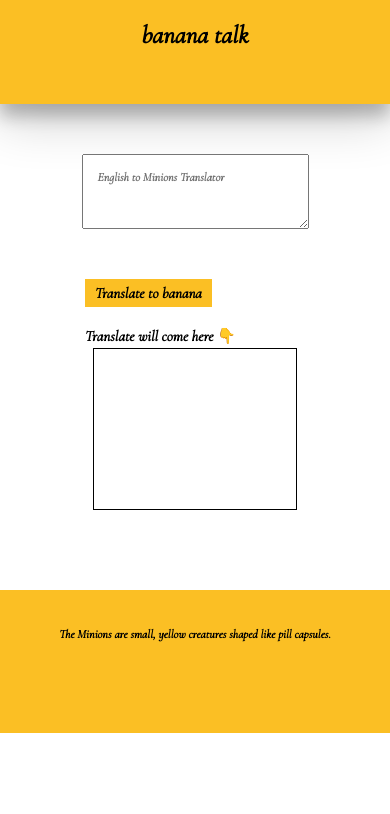
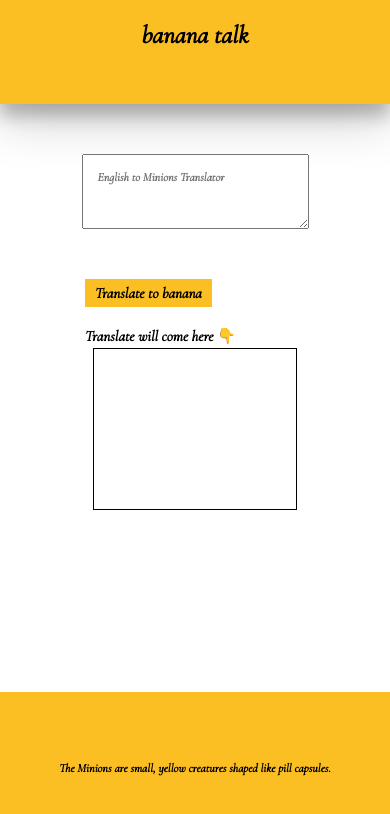
Before and after one commit to sushmita12345/NeoG-Banana-Speak, a plain HTML site: page index.html in a window 390 px wide. Drawn offline with Linux system fonts and the light colour scheme.

Commit message:
last_changes

```diff
--- a/style.css
+++ b/style.css
@@ -81,7 +81,6 @@ textarea {
   background-color: #FBBF24;
   margin-top: 63px;
   text-align: center;
-  padding-top: 16px;
   font-size: 20px;
   display: block;
   font-weight: bold;
@@ -144,15 +143,25 @@ textarea {
   }
 
   #footer {
-    height: 14vh;
-    background-color: #FBBF24;
-    margin-top: 80px;
-    text-align: center;
-    padding-top: 25px;
-    font-size: 12px;
-    display: block;
-    font-weight: bold;
+   height: 18vh;
+   position: absolute;
+   display: flex;
+   left: 0;
+   bottom: 0;
+   width: 100%;
+   background-color: #FBBF24;
+   color: black;
+   font-size: 12px;
+   text-align: center;
+   justify-content: center;
+   align-items: center;
+   font-weight: bold;
+   font-family: 'Cormorant Infant', serif;
+
 
 
   }
+
+
+
 }
```
